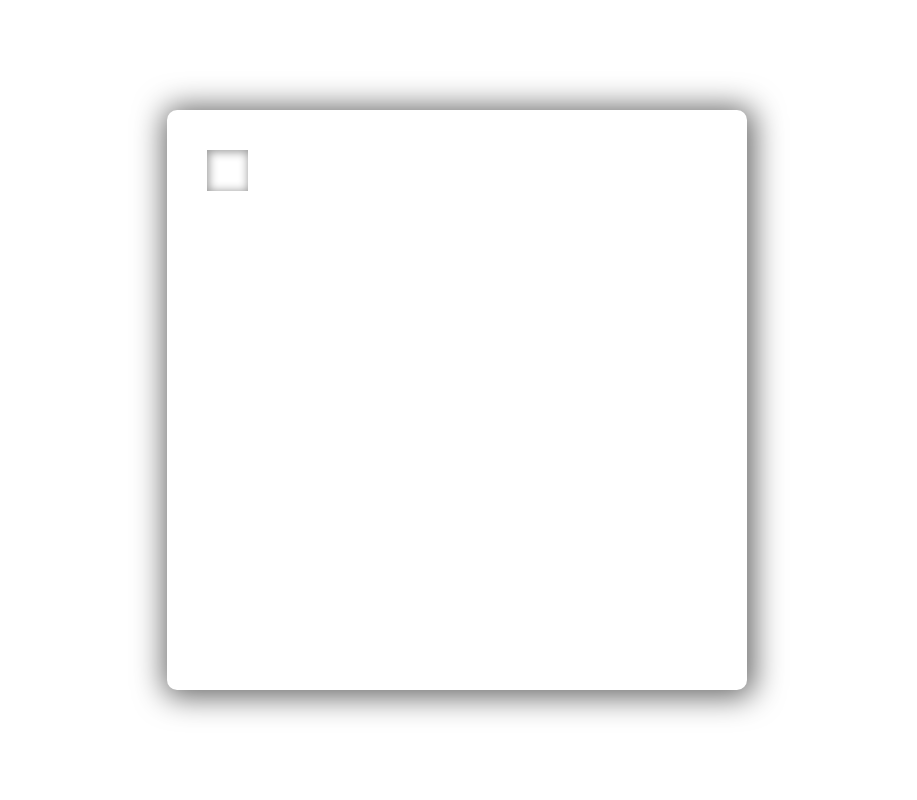
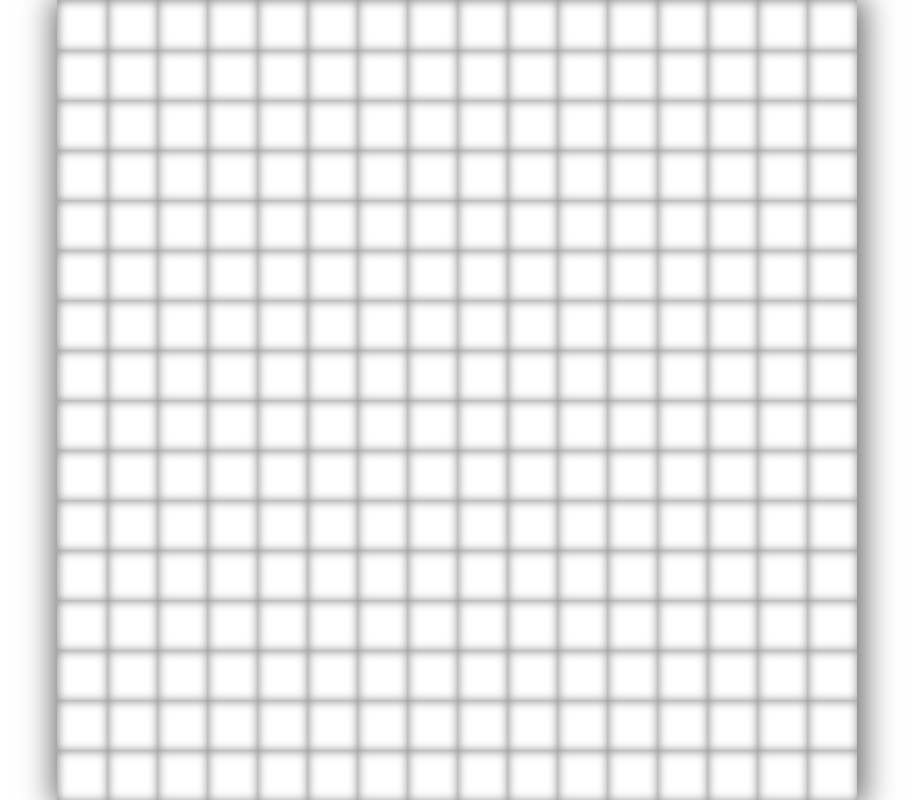
Before and after one commit to mistercwood/etch-a-sketch, a plain HTML site: page index.html in a window 1280 px wide. Shown: the whole page, without its empty margins (183-1100 px from the left). Drawn offline with Linux system fonts and the light colour scheme.

Commit message:
Added styles and function to generate grid-squares

```diff
--- a/index.html
+++ b/index.html
@@ -4,9 +4,7 @@
     </head>
     <body>
         <div class="container">
-        <div class="gridcontainer">
-            <div class="gridsquare"></div>
-        </div>
+            <div class="gridContainer"></div>
         </div>
 
     <script src="script.js"></script>
--- a/script.js
+++ b/script.js
@@ -0,0 +1,17 @@
+
+
+function gridGenerate(squares) {
+    let gridContainer = document.querySelector('.gridContainer');
+//    let gridWidth = gridContainer.offsetWidth;
+//    let squareWidth = (gridWidth / squares);
+//    let squareHeight = (gridHeight / squares);
+    for (let i = 0; i < squares**2; i++) {
+        let gridSquare = document.createElement('div');
+        gridSquare.classList.add('gridSquare');
+        gridContainer.appendChild(gridSquare);
+//        gridSquare.style.width = squareWidth;
+//        gridSquare.style.height = squareHeight;
+    }
+}
+
+gridGenerate(16);
--- a/styles.css
+++ b/styles.css
@@ -1,5 +1,6 @@
 body {
     margin: 0;
+    padding: 0;
     min-height: 100vh;
     background:white;
     display: flex;
@@ -11,25 +12,31 @@ body {
     display: flex;
     justify-content: center;
     align-items: center;
+    padding: 0px;
+    margin: 0px;
 }
 
-.gridcontainer  {
-    display: grid;
-    margin: auto;
-    grid-template-columns: repeat(10, 1fr);
-    grid-template-rows: repeat(10, 1fr);
-    grid-gap: 10px;
+.gridContainer  {
+    display: flex;
+    flex-wrap: wrap;
+    align-items: center;
+    justify-content: center;
     background: white;
-    padding: 40px;
-    width: 500px;
-    height: 500px;
-    border-radius: 10px;
+    padding: 0px;
+    margin: 0px;
+    width: 800px;
+    height: 800px;
     box-shadow: 2px 2px 30px 5px #666;
 }
 
-.gridsquare {
+.gridSquare {
+    display: flex;
+    flex-shrink: 1;
+    flex-basis: auto;
     background: white;
-    border-radius: 0%;
     box-shadow: inset 1px 1px 10px 1px #999;
+    padding: 0px;
     margin: 0px;
+    width: 50px;
+    height: 50px;
 }
```
